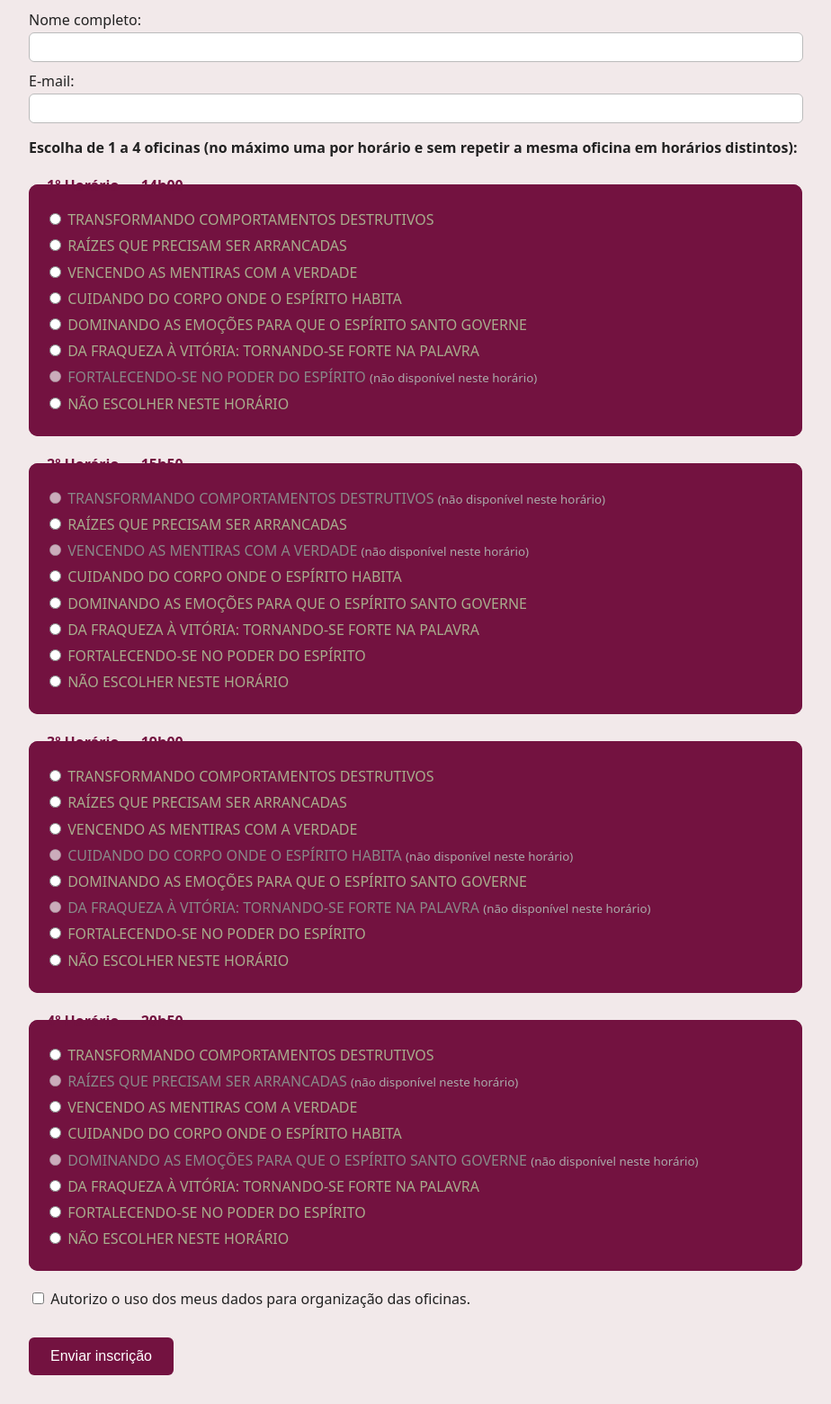
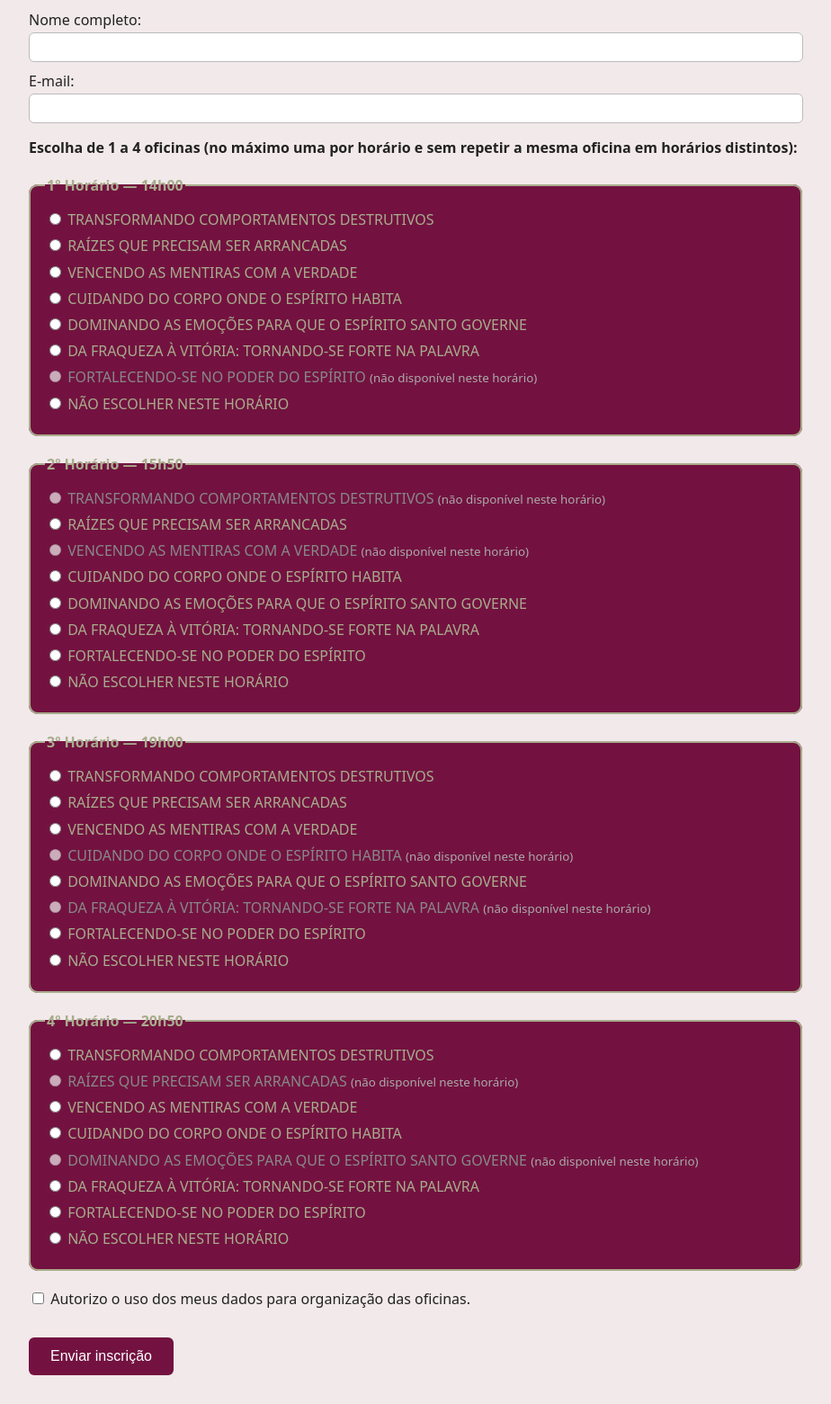
Before and after one commit to comercial-ediomare/oficinas-salgueiro, a Flask app: page / in a window 1280 px wide. Shown: the part 252-1813 px from the top of the page at 90% size, without its empty margins (178-1102 px from the left). Run offline with Flask 3, Linux system fonts and the light colour scheme; data comes from the database, SQL or seed files in the repository; data that the repository does not hold is empty.

Commit message:
Update index.html

```diff
--- a/templates/index.html
+++ b/templates/index.html
@@ -31,14 +31,14 @@
     fieldset.slot {
       margin: 1.25em 0;
       padding: 1em;
-      border: 2px solid #731240;      /* borda combinando com o texto */
+      border: 2px solid #a8ac8c;      /* borda combinando com o texto */
       border-radius: 10px;
       background: #731240;            /* fundo solicitado */
       color: #a8ac8c;                 /* texto solicitado */
     }
     legend {
       font-weight: bold;
-      color: #731240;                 /* cor do título do horário */
+      color: #a8ac8c;                 /* cor do título do horário */
     }
     label { display: block; margin-bottom: .45em; }
     label.bloqueada { color: #888; }
```
